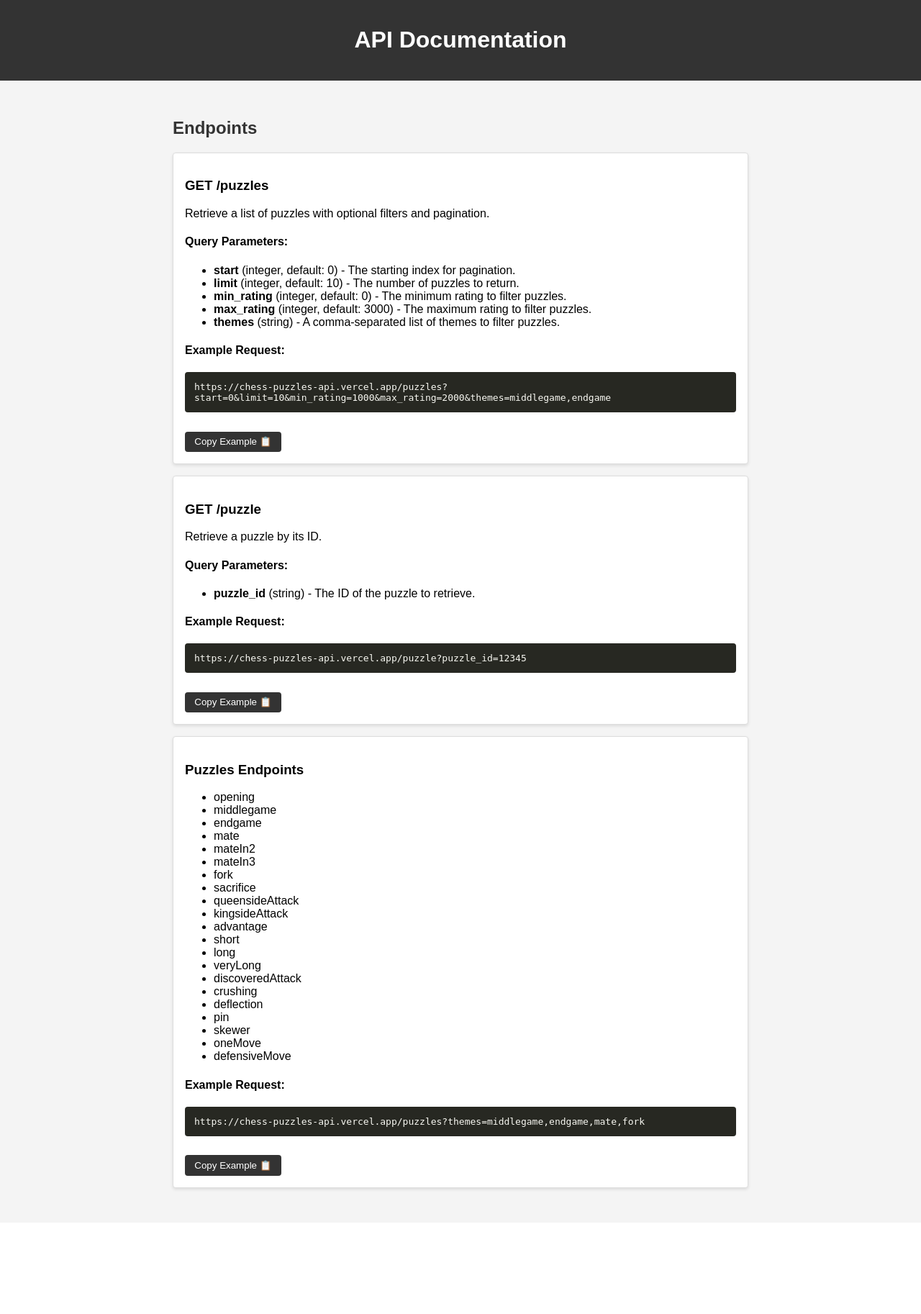
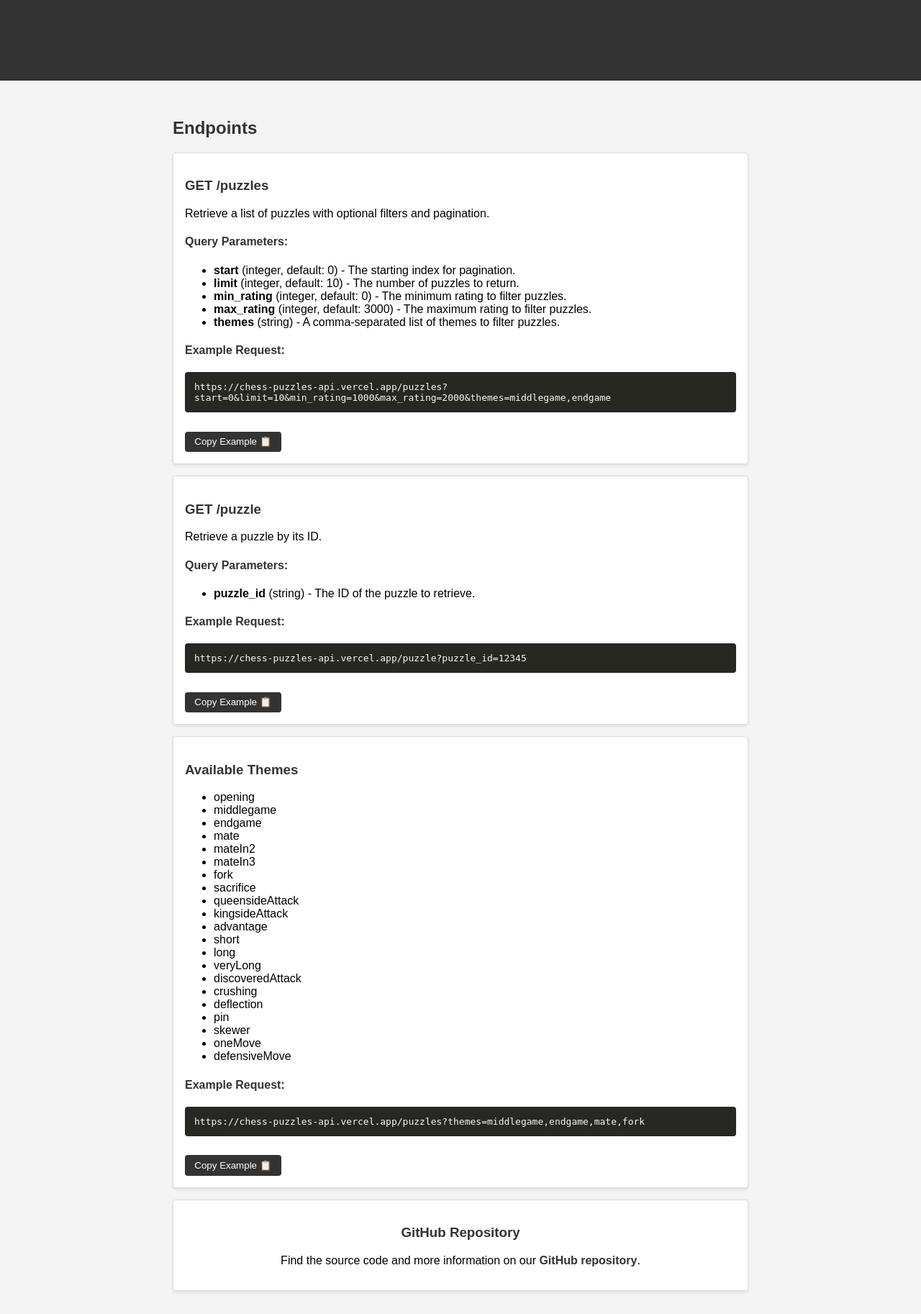
Before and after one commit to Ali-Raza764/chess_puzzles_api, a Flask app: page / in a window 1280 px wide. Shown: the whole page at 72% size. Before the commit the page ends 1656 px from the top, so only its background shows below. Run offline with Flask 3, Linux system fonts and the light colour scheme.

Commit message:
Improve: Docs

```diff
--- a/templates/index.html
+++ b/templates/index.html
@@ -22,7 +22,7 @@
         margin: 0 auto;
         padding: 2em;
       }
-      h2 {
+      h1, h2, h3, h4 {
         color: #333;
       }
       .endpoint {
@@ -52,6 +52,10 @@
         border-radius: 4px;
         cursor: pointer;
         margin-top: 1em;
+        transition: background-color 0.3s;
+      }
+      .copy-button:hover {
+        background-color: #555;
       }
       .themes-section {
         background-color: #fff;
@@ -60,6 +64,40 @@
         padding: 1em;
         margin-bottom: 1em;
         box-shadow: 0 2px 4px rgba(0, 0, 0, 0.1);
+      }
+      .copy-notification {
+        display: none;
+        background-color: #4CAF50;
+        color: white;
+        padding: 0.5em;
+        border-radius: 4px;
+        margin-top: 1em;
+      }
+      .copy-notification.show {
+        display: block;
+        animation: fadeInOut 2s;
+      }
+      @keyframes fadeInOut {
+        0% { opacity: 0; }
+        50% { opacity: 1; }
+        100% { opacity: 0; }
+      }
+      .repo-link {
+        background-color: #fff;
+        border: 1px solid #ddd;
+        border-radius: 4px;
+        padding: 1em;
+        margin-top: 1em;
+        box-shadow: 0 2px 4px rgba(0, 0, 0, 0.1);
+        text-align: center;
+      }
+      .repo-link a {
+        color: #333;
+        text-decoration: none;
+        font-weight: bold;
+      }
+      .repo-link a:hover {
+        text-decoration: underline;
       }
     </style>
   </head>
@@ -74,57 +112,31 @@
         <p>Retrieve a list of puzzles with optional filters and pagination.</p>
         <h4>Query Parameters:</h4>
         <ul>
-          <li>
-            <strong>start</strong> (integer, default: 0) - The starting index
-            for pagination.
-          </li>
-          <li>
-            <strong>limit</strong> (integer, default: 10) - The number of
-            puzzles to return.
-          </li>
-          <li>
-            <strong>min_rating</strong> (integer, default: 0) - The minimum
-            rating to filter puzzles.
-          </li>
-          <li>
-            <strong>max_rating</strong> (integer, default: 3000) - The maximum
-            rating to filter puzzles.
-          </li>
-          <li>
-            <strong>themes</strong> (string) - A comma-separated list of themes
-            to filter puzzles.
-          </li>
+          <li><strong>start</strong> (integer, default: 0) - The starting index for pagination.</li>
+          <li><strong>limit</strong> (integer, default: 10) - The number of puzzles to return.</li>
+          <li><strong>min_rating</strong> (integer, default: 0) - The minimum rating to filter puzzles.</li>
+          <li><strong>max_rating</strong> (integer, default: 3000) - The maximum rating to filter puzzles.</li>
+          <li><strong>themes</strong> (string) - A comma-separated list of themes to filter puzzles.</li>
         </ul>
         <h4>Example Request:</h4>
         <pre><code id="getPuzzlesExample">https://chess-puzzles-api.vercel.app/puzzles?start=0&limit=10&min_rating=1000&max_rating=2000&themes=middlegame,endgame</code></pre>
-        <button
-          class="copy-button"
-          onclick="copyToClipboard('getPuzzlesExample')"
-        >
-          Copy Example 📋
-        </button>
+        <button class="copy-button" onclick="copyToClipboard('getPuzzlesExample')">Copy Example 📋</button>
+        <div id="notification" class="copy-notification">Copied to clipboard!</div>
       </div>
       <div class="endpoint">
         <h3>GET /puzzle</h3>
         <p>Retrieve a puzzle by its ID.</p>
         <h4>Query Parameters:</h4>
         <ul>
-          <li>
-            <strong>puzzle_id</strong> (string) - The ID of the puzzle to
-            retrieve.
-          </li>
+          <li><strong>puzzle_id</strong> (string) - The ID of the puzzle to retrieve.</li>
         </ul>
         <h4>Example Request:</h4>
         <pre><code id="getPuzzleExample">https://chess-puzzles-api.vercel.app/puzzle?puzzle_id=12345</code></pre>
-        <button
-          class="copy-button"
-          onclick="copyToClipboard('getPuzzleExample')"
-        >
-          Copy Example 📋
-        </button>
+        <button class="copy-button" onclick="copyToClipboard('getPuzzleExample')">Copy Example 📋</button>
+        <div id="notification" class="copy-notification">Copied to clipboard!</div>
       </div>
       <div class="themes-section">
-        <h3>Puzzles Endpoints</h3>
+        <h3>Available Themes</h3>
         <ul>
           <li>opening</li>
           <li>middlegame</li>
@@ -150,12 +162,12 @@
         </ul>
         <h4>Example Request:</h4>
         <pre><code id="getThemeExample">https://chess-puzzles-api.vercel.app/puzzles?themes=middlegame,endgame,mate,fork</code></pre>
-        <button
-          class="copy-button"
-          onclick="copyToClipboard('getThemeExample')"
-        >
-          Copy Example 📋
-        </button>
+        <button class="copy-button" onclick="copyToClipboard('getThemeExample')">Copy Example 📋</button>
+        <div id="notification" class="copy-notification">Copied to clipboard!</div>
+      </div>
+      <div class="repo-link">
+        <h3>GitHub Repository</h3>
+        <p>Find the source code and more information on our <a href="https://github.com/Ali-Raza764/chess_puzzles_api" target="_blank">GitHub repository</a>.</p>
       </div>
     </div>
     <script>
@@ -167,6 +179,15 @@
         textarea.select();
         document.execCommand("copy");
         document.body.removeChild(textarea);
+        showNotification();
+      }
+
+      function showNotification() {
+        var notification = document.getElementById('notification');
+        notification.classList.add('show');
+        setTimeout(function() {
+          notification.classList.remove('show');
+        }, 2000);
       }
     </script>
   </body>
```
